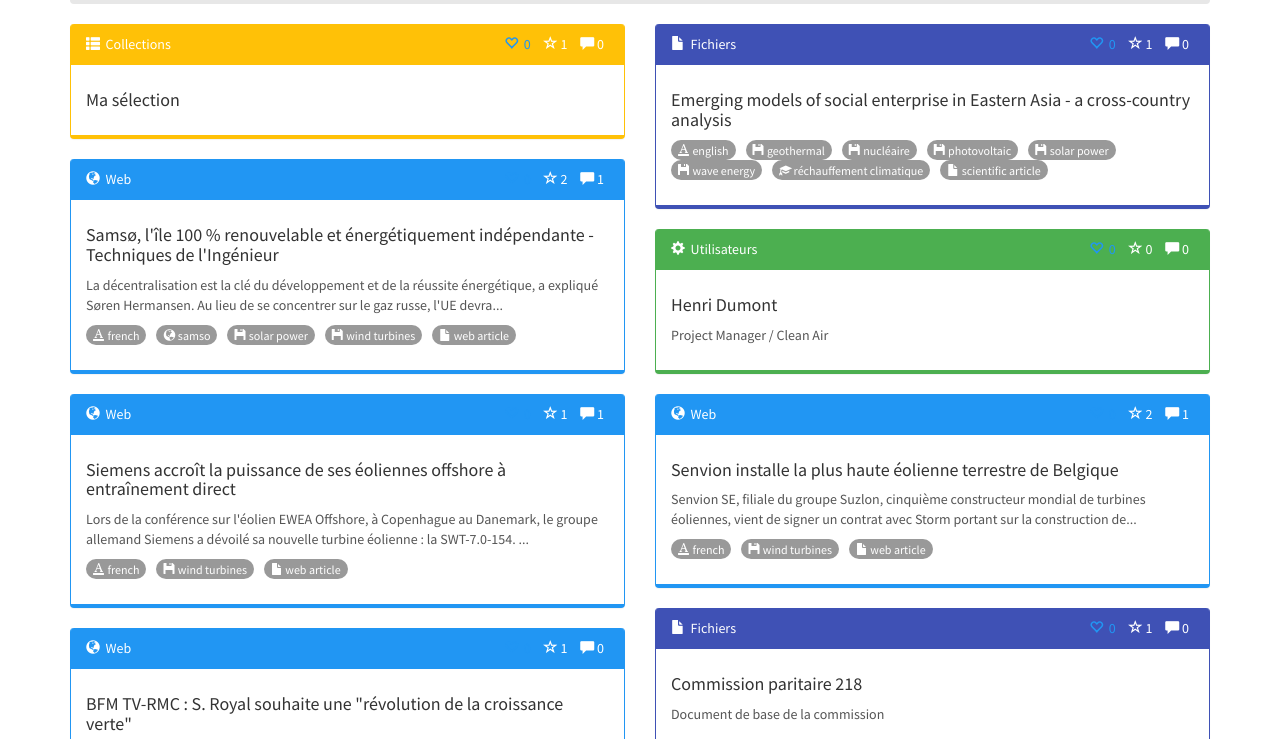
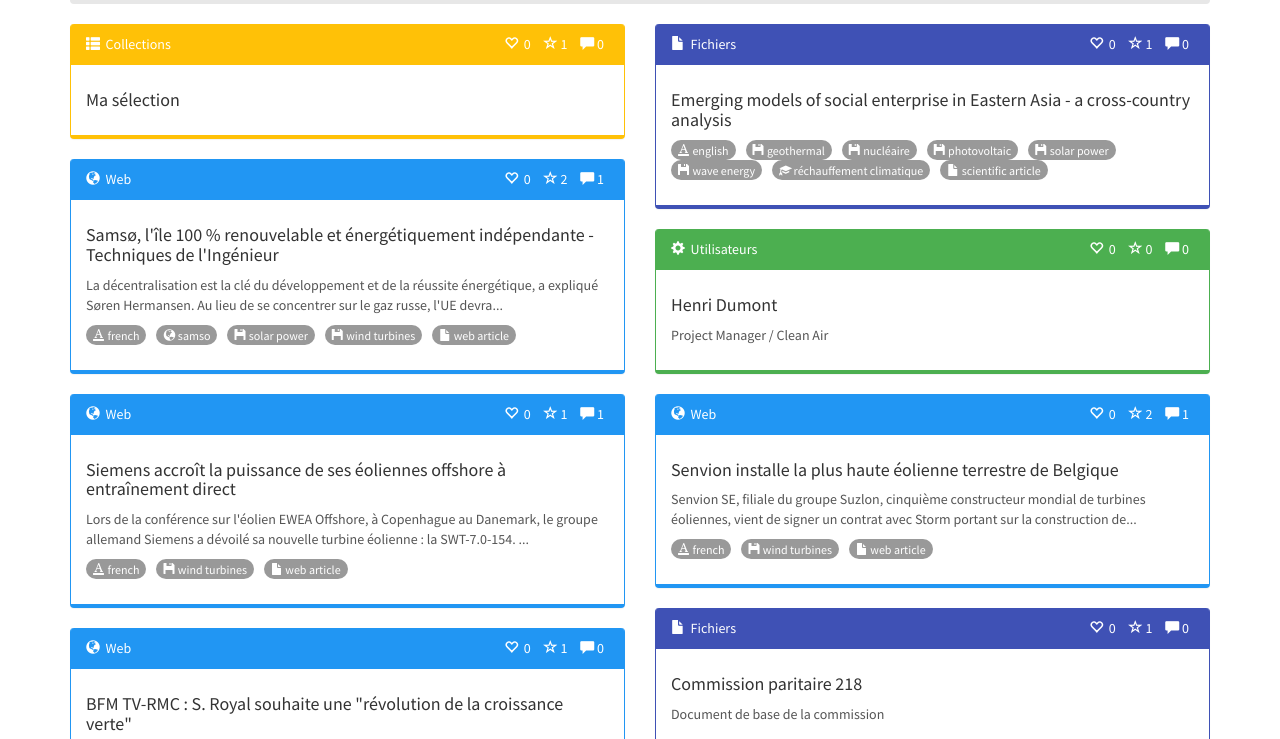
Before and after one commit to whatever-user/challenge, a website: page app/index.html in a window 1280 px wide. Shown: the part 61-800 px from the top of the page. Drawn offline with nearby package versions, Linux system fonts and the light colour scheme.

Commit message:
Permit only to like in case the user is able to like the tile

```diff
--- a/app/scripts/tiles/tile.html
+++ b/app/scripts/tiles/tile.html
@@ -2,9 +2,11 @@
     <div class="panel-heading"><span class="glyphicon glyphicon-{{tile.categoryIcon}}"></span>
         &nbsp;{{tile.category}}
         <ul class="list-inline pull-right">
-            <li><a ng-click="like(tile)">
-                <span class="glyphicon glyphicon-{{tile.likeIcon}}"></span>
-                &nbsp;{{tile.nLikes}}</a>
+            <li>
+                <a ng-href="{{tile.canLike?'#':''}}" ng-click="like(tile.id)" ng-class="{'disabled': !tile.canLike}">
+                    <span class="glyphicon glyphicon-{{tile.likeIcon}}"></span>
+                </a>
+                &nbsp;{{tile.nLikes}}
             </li>
             <li><span class="glyphicon glyphicon-star-empty"></span>&nbsp;{{tile.nFollowers}}</li>
             <li><span class="glyphicon glyphicon-comment"></span>&nbsp;{{tile.nComments}}</li>
--- a/app/styles/index.css
+++ b/app/styles/index.css
@@ -1,63 +1,77 @@
-.panel-stable{
+.panel-stable {
     border-color: #E0E0E0;
 }
 
-.panel-stable .panel-heading{
+.panel-stable .panel-heading {
     background-color: #E0E0E0;
 }
 
-.panel-positive{
+.panel-positive {
     border-color: #3F51B5;
 }
 
-.panel-positive .panel-heading{
+.panel-positive .panel-heading {
     background-color: #3F51B5;
 }
 
-.panel-calm{
+.panel-calm {
     border-color: #2196F3;
 }
 
-.panel-calm .panel-heading{
+.panel-calm .panel-heading {
     background-color: #2196F3;
 }
 
-.panel-balanced{
+.panel-balanced {
     border-color: #4CAF50;
 }
 
-.panel-balanced .panel-heading{
+.panel-balanced .panel-heading {
     background-color: #4CAF50;
 }
 
-.panel-energized{
+.panel-energized {
     border-color: #FFC107;
 }
 
-.panel-energized .panel-heading{
+.panel-energized .panel-heading {
     background-color: #FFC107;
 }
 
-.panel-assertive{
+.panel-assertive {
     border-color: #F44336;
 }
 
-.panel-assertive .panel-heading{
+.panel-assertive .panel-heading {
     background-color: #F44336;
 }
 
-.panel-royal{
+.panel-royal {
     border-color: #9C27B0;
 }
 
-.panel-royal .panel-heading{
+.panel-royal .panel-heading {
     background-color: #9C27B0;
 }
 
-.panel-dark{
+.panel-dark {
     border-color: #607D8B;
 }
 
-.panel-dark .panel-heading{
+.panel-dark .panel-heading {
     background-color: #607D8B;
 }
+
+.panel .panel-heading a {
+    color: white;
+}
+
+.panel .panel-heading a:hover {
+    text-decoration: none;
+    color: black;
+}
+
+.panel .panel-heading a.disabled:hover {
+    text-decoration: none;
+    color: white;
+}
```
